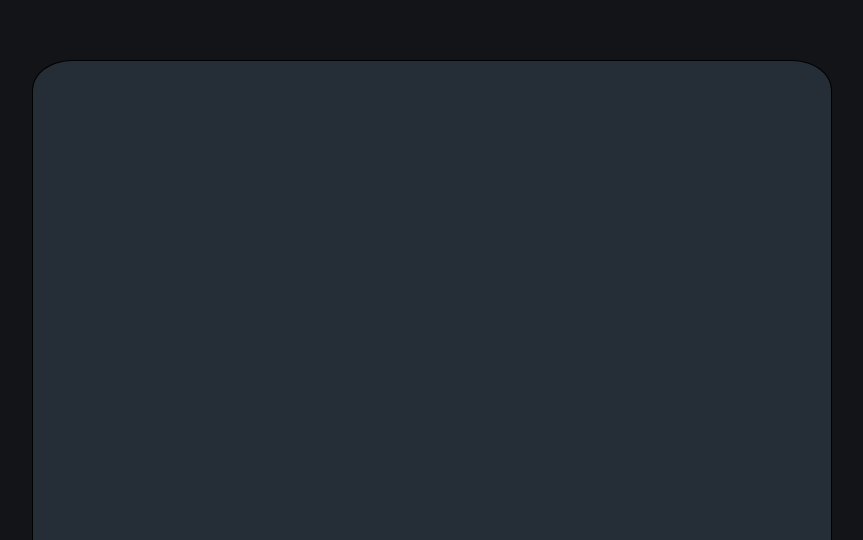
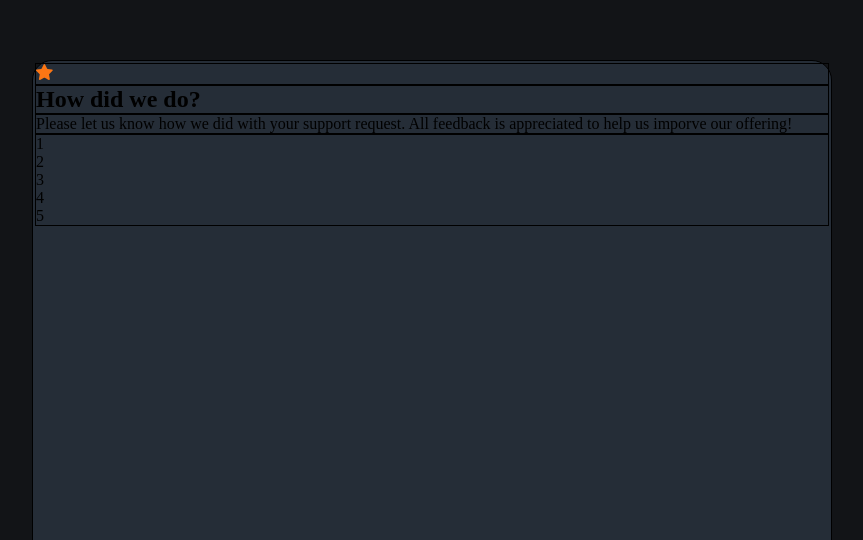
Before and after one commit to Nhoj-Plummer/interactive-rating-component, a React (Create React App) app: page / in a window 1280 px wide. Shown: the part 260-800 px from the top of the page, without its empty margins (208-1071 px from the left). Built offline with nearby package versions, Linux system fonts and the light colour scheme.

Commit message:
Trying a new method

```diff
--- a/src/App.js
+++ b/src/App.js
@@ -1,10 +1,10 @@
 import "./App.css"
-import { Card } from "./components"
+import { Rating } from "./components"
 
 function App() {
   return (
     <>
-      <Card />
+      <Rating />
     </>
   )
 }
--- a/src/components/Card/card.css
+++ b/src/components/Card/card.css
@@ -1,11 +1,9 @@
 /* General container */
 .card-container {
-  display: flex;
   width: 50rem;
   height: 37.5rem;
-  align-items: center;
-  justify-content: center;
+  padding: 2px;
   border: 1px solid;
   background: var(--color-darkblue);
-  border-radius: 5%;
+  border-radius: 1.25rem;
 }
--- /dev/null
+++ b/src/components/Rating/Rating.css
@@ -0,0 +1,16 @@
+.rating-star_img_container {
+  border: 1px solid;
+}
+
+.rating-header-text {
+  border: 1px solid;
+}
+
+.rating-text {
+  border: 1px solid;
+}
+
+.rating-number_container {
+  border: 1px solid;
+  list-style-type: none;
+}
--- a/src/components/Rating/rating.js
+++ b/src/components/Rating/rating.js
@@ -1,9 +1,35 @@
 import React from "react"
 import "./Rating.css"
-import { Card } from "../Card/card"
+import Card from "../Card/card"
+import Star from "../../assets/icon-star.svg"
 
-function Rating() {
-  return <Card>Hello</Card>
+const Rating = () => {
+  return (
+    <Card>
+      <div className="rating-star_img_container">
+        <img src={Star} alt="star" />
+      </div>
+      <h2 className="rating-header-text">How did we do?</h2>
+      <p className="rating-text">Please let us know how we did with your support request. All feedback is appreciated to help us imporve our offering!</p>
+      <ul className="rating-number_container">
+        <li>
+          <span className="rating-number">1</span>
+        </li>
+        <li>
+          <span className="rating-number">2</span>
+        </li>
+        <li>
+          <span className="rating-number">3</span>
+        </li>
+        <li>
+          <span className="rating-number">4</span>
+        </li>
+        <li>
+          <span className="rating-number">5</span>
+        </li>
+      </ul>
+    </Card>
+  )
 }
 
 export default Rating
--- a/src/components/index.js
+++ b/src/components/index.js
@@ -1 +1,2 @@
 export { default as Card } from "./Card/card"
+export { default as Rating } from "./Rating/rating"
```
